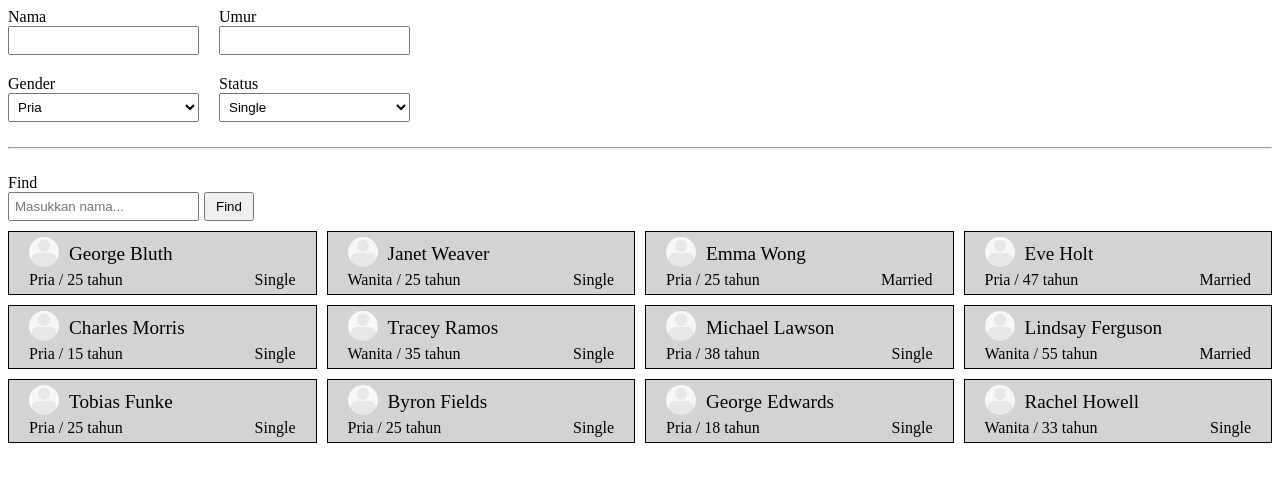
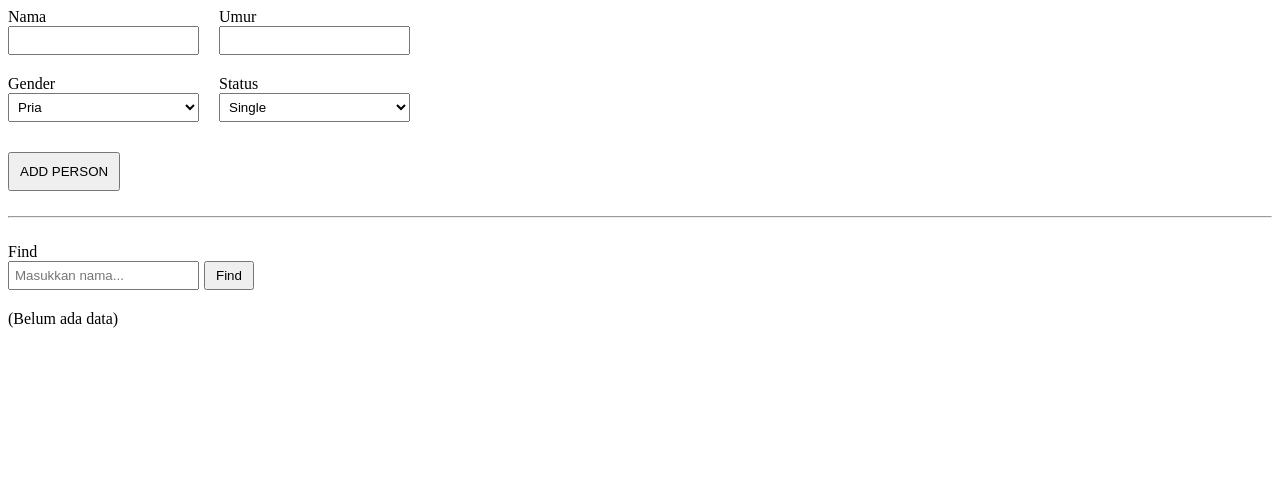
Before and after one commit to rommyarb/bantu-js-1, a website: page public/index.html in a window 1280 px wide. Drawn offline with Linux system fonts and the light colour scheme.

Commit message:
update form add

```diff
--- a/package.json
+++ b/package.json
@@ -4,15 +4,12 @@
   "description": "",
   "main": "index.js",
   "scripts": {
-    "start": "nodemon -e js,html,json .",
+    "start": "node .",
     "test": "echo \"Error: no test specified\" && exit 1"
   },
   "author": "rommyarb",
   "license": "ISC",
   "dependencies": {
     "express": "^4.17.1"
-  },
-  "devDependencies": {
-    "nodemon": "^2.0.6"
   }
 }
--- a/public/index.html
+++ b/public/index.html
@@ -6,24 +6,25 @@
     <title>Tugas JS</title>
     <style>
       #people {
-        display: grid;
+        /* display: grid; */
         margin-top: 10px;
-        grid-template-columns: repeat(auto-fill, minmax(300px, 1fr));
+        /* grid-template-columns: repeat(auto-fill, minmax(300px, 1fr));
         grid-column-gap: 10px;
-        grid-row-gap: 10px;
+        grid-row-gap: 10px; */
       }
     </style>
   </head>
   <body>
+    <form action="#" onsubmit="add();return false">
       <div style="display: flex">
         <div>
           <div style="margin-bottom: 20px">
             <div>Nama</div>
-          <input type="text" style="padding: 5px 5px" />
+            <input id="nama" type="text" style="padding: 5px 5px" />
           </div>
           <div>
             <div>Gender</div>
-          <select style="width: 100%; padding: 5px 5px">
+            <select id="gender" style="width: 100%; padding: 5px 5px">
               <option value="Pria">Pria</option>
               <option value="Wanita">Wanita</option>
             </select>
@@ -32,17 +33,21 @@
         <div style="margin-left: 20px">
           <div style="margin-bottom: 20px">
             <div>Umur</div>
-          <input type="number" style="padding: 5px 5px" />
+            <input id="umur" type="number" style="padding: 5px 5px" />
           </div>
           <div>
             <div>Status</div>
-          <select style="width: 100%; padding: 5px 5px">
+            <select id="status" style="width: 100%; padding: 5px 5px">
               <option value="Single">Single</option>
               <option value="Married">Married</option>
             </select>
           </div>
         </div>
       </div>
+      <button style="margin-top: 30px; padding: 10px 10px" type="submit">
+        ADD PERSON
+      </button>
+    </form>
     <hr style="margin: 25px 0" />
     <div>
       <div>Find</div>
@@ -68,6 +73,38 @@
 </html>
 
 <script>
+  function add() {
+    var id = function () {
+      return "_" + Math.random().toString(36).substr(2, 9);
+    };
+    var person = {
+      id,
+      nama: document.getElementById("nama").value,
+      umur: document.getElementById("umur").value,
+      gender: document.getElementById("gender").value,
+      status: document.getElementById("status").value,
+    };
+    console.log("person:", person);
+    var stringPeople = localStorage.getItem("people");
+    var people = [];
+    if (stringPeople) {
+      people = JSON.parse(stringPeople);
+    }
+
+    people = [...people, person];
+    localStorage.setItem("people", JSON.stringify(people));
+
+    // refresh data
+    var filterNama = document.getElementById("filterNama").value;
+    getData(filterNama);
+
+    // reset fields
+    document.getElementById("nama").value = "";
+    document.getElementById("umur").value = "";
+    document.getElementById("gender").value = "";
+    document.getElementById("status").value = "";
+  }
+
   function find() {
     var filterNama = document.getElementById("filterNama").value;
     getData(filterNama);
@@ -76,9 +113,11 @@
     var peopleEL = document.getElementById("people");
     peopleEL.innerHTML = "";
 
-    var req = await fetch("data.json");
-    var json = await req.json();
-    var people = json.people;
+    var peopleString = localStorage.getItem("people");
+    var people = [];
+    if (peopleString) {
+      people = JSON.parse(peopleString);
+    }
     if (filterNama) {
       people = people.filter(function (person) {
         if (person.nama.toLowerCase().includes(filterNama.toLowerCase())) {
@@ -88,13 +127,13 @@
       });
     }
 
-    console.log(people);
-
+    if (people.length) {
       people.forEach(function (person) {
         var containerEl = document.createElement("div");
         containerEl.style.border = "black 1px solid";
         containerEl.style.padding = "5px 20px";
         containerEl.style.backgroundColor = "lightgray";
+        containerEl.style.marginBottom = "10px";
 
         var personEl = document.createElement("div");
         personEl.innerHTML = `<div><img src="avatar.jpeg" style="width:30px;border-radius:9999px;margin-right:10px"/></div><div style="font-size:1.2rem">${person.nama}</div>`;
@@ -110,6 +149,10 @@
         containerEl.appendChild(infoEl);
         peopleEL.appendChild(containerEl);
       });
+    } else {
+      peopleEL.innerHTML =
+        '<div style="margin-top:20px">(Belum ada data)</div>';
+    }
   }
 
   getData();
```
Also changed, not shown: public/dummy_data.json (renamed from public/data.json), 1 other file. Lines whose indentation alone changed are shown as unchanged.
